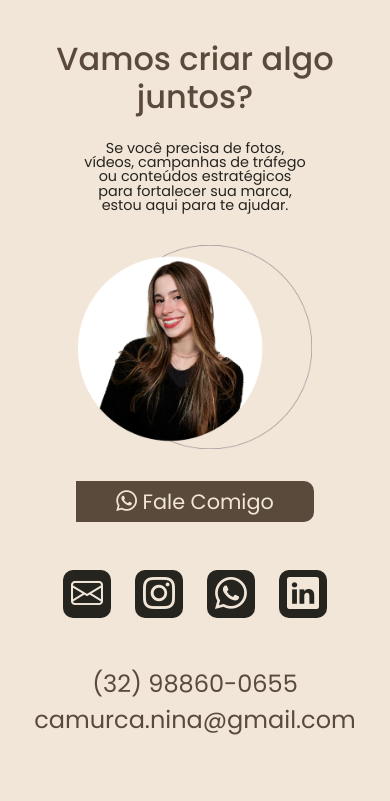
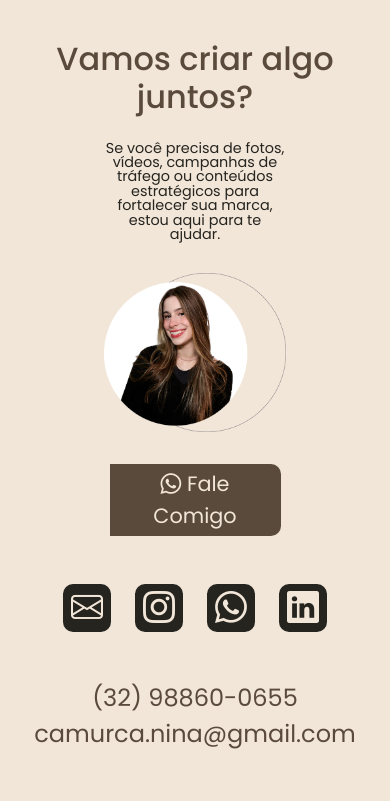
Before and after one commit to Kotige/ninacamurca, a React (Vite) app: page / in a window 390 px wide. Shown: the part 3980-4781 px from the top of the page. Built offline with nearby package versions, Linux system fonts and the light colour scheme.

Commit message:
style:contact section for large screens

```diff
--- a/src/Pages/Home/Contact/index.jsx
+++ b/src/Pages/Home/Contact/index.jsx
@@ -8,28 +8,23 @@ import "./styles.scss";
 export default function Contact() {
     return (
         <>
-            <section id="contact" className="d-flex flex-column justify-content-center align-items-center">
-                <div className="d-flex flex-column justify-content-center align-items-center">
+            <section id="contact" className="row rol-1 rol-lg-2 justify-content-center align-items-center">
+                <div className="row justify-content-center align-items-center container-lg">
+                    <div className="col-lg-6">
                         <TitleH2 className="contact-title">
                             Vamos criar algo juntos?
                         </TitleH2>
                         <Paragraph className="contact-paragraph lh-1">
                             Se você precisa de fotos, vídeos, campanhas de tráfego ou conteúdos estratégicos para fortalecer sua marca, estou aqui para te ajudar.
                         </Paragraph>
-                    <div className="d-flex justify-content-center">
-                        <img
-                            src= {ninaCircle}
-                            alt="placeholder"
-                            className="contact-img"
-                        />
-                </div>
                         <PrimaryBtn
                             href={"https://wiki.pokexgames.com/index.php/Illusion_Quest#Entrada_do_Covil-2"}
+                            className="col-6 d-none d-lg-block"
                         >
                             <BootstrapIcon name={"whatsapp"} /> Fale Comigo
                         </PrimaryBtn>
-                    <div className="d-flex flex-column justify-content-center align-items-center">
-                        <div className="my-5 d-flex gap-4">
+                        <div className="d-none d-lg-flex flex-row mt-3">
+                            <div className="d-flex flex-row  align-items-baseline gap-3">
                                 <a href="" className="contact-link">
                                     <BootstrapIcon name={"envelope"} />
                                 </a>
@@ -43,9 +38,59 @@ export default function Contact() {
                                     <BootstrapIcon name={"linkedin"}/>
                                 </a>
                             </div>
-                        <div className="d-flex flex-column justify-content-center align-items-center contact-info">
-                            <a href="">(32) 98860-0655</a>
-                            <a href="">camurca.nina@gmail.com</a>
+                            <div className="d-flex flex-column contact-info flex-row justify-content-center ps-5">
+                                <a
+                                    href=""
+                                    className=""
+                                >
+                                    (32) 98860-0655
+                                </a>
+                                <a
+                                    href=""
+                                    className=""
+                                >camurca.nina@gmail.com</a>
+                            </div>
+                        </div>
+                    </div>
+                    <div className="row col-lg-6 justify-content-center">
+                        <img
+                            src= {ninaCircle}
+                            alt="placeholder"
+                            className="contact-img"
+                        />
+                        <PrimaryBtn
+                            href={"https://wiki.pokexgames.com/index.php/Illusion_Quest#Entrada_do_Covil-2"}
+                            className="col-6 d-lg-none"
+                        >
+                            <BootstrapIcon name={"whatsapp"} /> Fale Comigo
+                        </PrimaryBtn>
+                    </div>
+                    <div className="d-lg-none row row-1 justify-content-center align-items-center">
+                        <div className="my-5 d-flex gap-4 justify-content-center align-items-center">
+                            <a href="" className="contact-link">
+                                <BootstrapIcon name={"envelope"} />
+                            </a>
+                            <a href="" className="contact-link">
+                                <BootstrapIcon name={"instagram"}/>
+                            </a>
+                            <a href="" className="contact-link">
+                                <BootstrapIcon name={"whatsapp"}/>
+                            </a>
+                            <a href="" className="contact-link">
+                                <BootstrapIcon name={"linkedin"}/>
+                            </a>
+                        </div>
+                        <div className="row row-1 justify-content-center align-items-center contact-info">
+                            <a
+                                href=""
+                                className="row row-1 justify-content-center"
+                            >
+                                (32) 98860-0655
+                            </a>
+                            <a
+                                href=""
+                                className="row row-1 justify-content-center"
+                            >camurca.nina@gmail.com</a>
                         </div>
                     </div>
                 </div>
--- a/src/Pages/Home/Contact/styles.scss
+++ b/src/Pages/Home/Contact/styles.scss
@@ -4,6 +4,15 @@
 
 #contact {
     background-color: $hero-background;
+    margin: 0;
+    overflow: hidden;
+
+    .container-lg {
+        overflow: hidden;
+        @include up($lg) {
+            margin-left: 20rem;
+        }
+    }
 
     .contact-title {
         color: $dark-text;
@@ -13,11 +22,18 @@
     .contact-paragraph {
         color: $darker-text;
         padding: 1rem 5rem;
+        @include up($lg) {
+            padding: 0 13rem 1rem 0;
+        }
     }
 
     .contact-img {
         width: 60%;
         margin-bottom: 2rem;
+        @include up($lg) {
+            margin-left: -20rem;
+            width: 70%;
+        }
     }
 
     .contact-link {
@@ -26,14 +42,28 @@
         color: $light-text;
         background-color: $dark-background;
         border-radius: 10px;
+        &:hover {
+            background-color: $btn-background;
+        }
+        @include up($lg) {
+            margin-top: 4rem;
+            font-size: 1.5rem;
+            border-radius: 7px;
+        }
     }
 
     .contact-info {
+        margin-bottom: 4rem;
         a {
             font-size: 1.5rem;
             color: $dark-text;
             text-decoration: none;
+            @include up($lg) {
+                font-size: .9rem;
+            }
         }
-        margin-bottom: 4rem;
+        @include up($lg) {
+            margin-top: 4rem;
+        }
     }
 }
```
Lines whose indentation alone changed are shown as unchanged.
